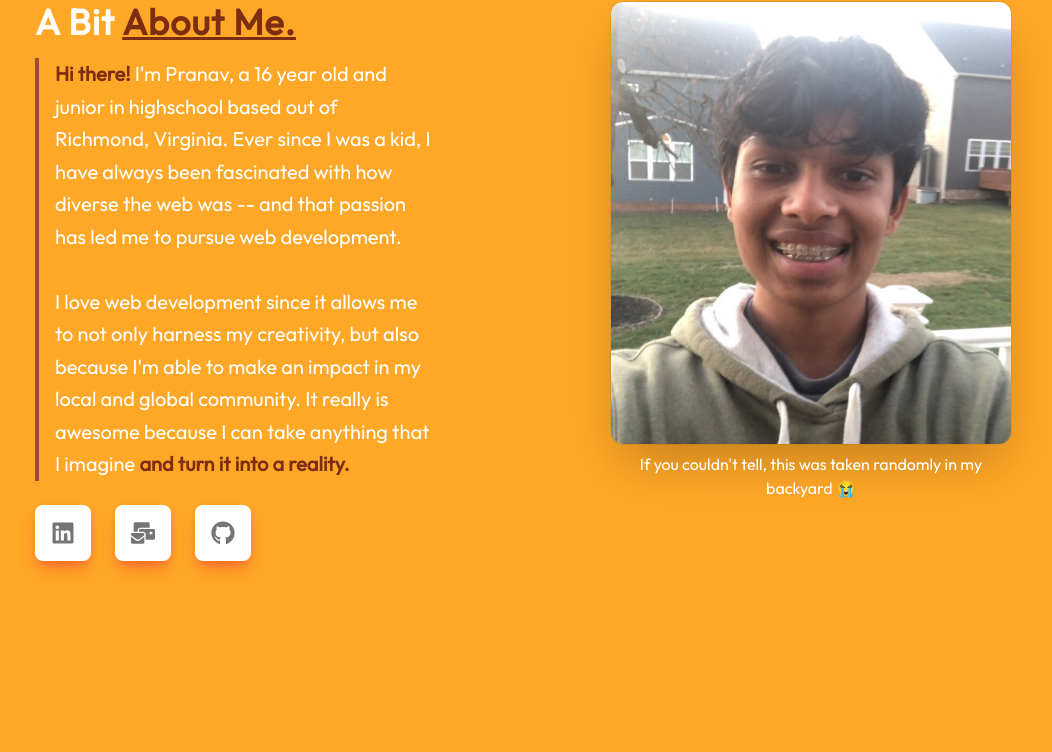
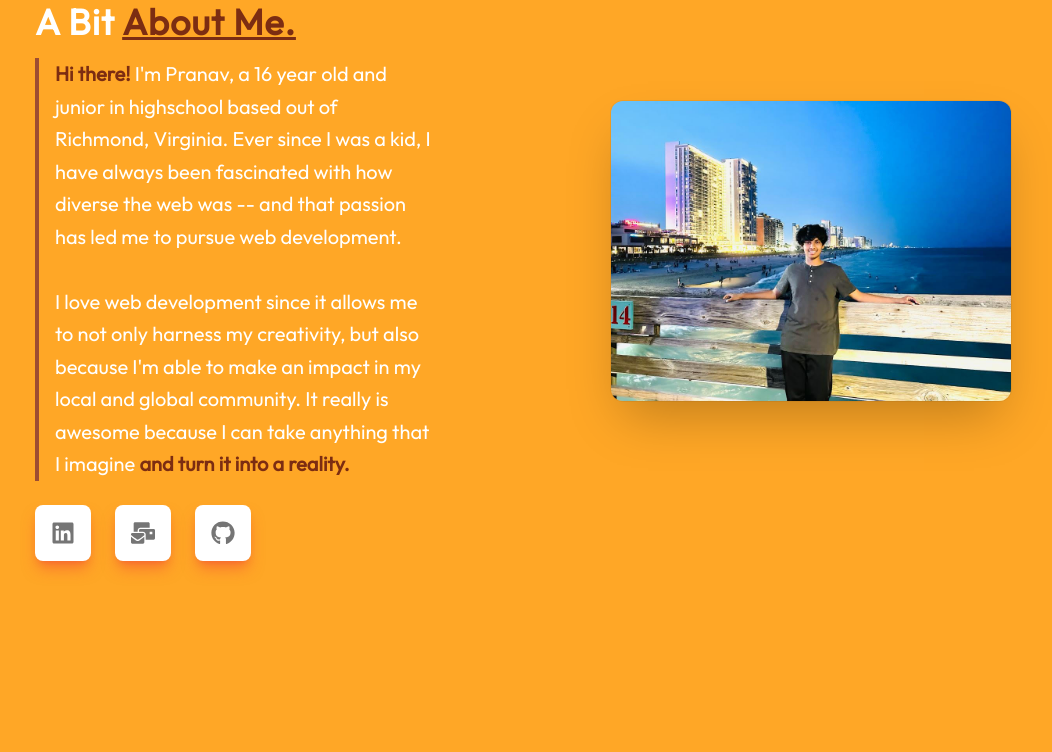
Before and after one commit to PkTheCoda/portfolio, a React (Vite) app: page / in a window 1280 px wide. Shown: the part 1102-1854 px from the top of the page, without its empty margins (157-1209 px from the left). Built offline with nearby package versions, Linux system fonts and the light colour scheme.

Commit message:
change pic

```diff
--- a/src/Components/AboutSection.jsx
+++ b/src/Components/AboutSection.jsx
@@ -1,7 +1,7 @@
 import React from 'react';
 import { FaLinkedin, FaMailBulk, FaGithub, FaVolleyballBall, FaTableTennis, FaMusic, FaCamera } from 'react-icons/fa';
 import { IoChatboxEllipses } from "react-icons/io5";
-import mePicture from '../Images/mepicture.jpg'
+import mePicture from '../Images/mepicturebackup.jpg'
 
 export default function AboutMe() {
   return (
@@ -50,7 +50,7 @@ export default function AboutMe() {
                                 <img loading="lazy"
                                     class="rounded-xl lg:my-0 shadow-2xl ring-1 ring-black ring-opacity-5"
                                     src={mePicture}/>
-                                    <p className='text-center font-outfit pt-2 text-white'>If you couldn't tell, this was taken randomly in my backyard 😭</p>
+
                             </div>
                         </div>
 
```
